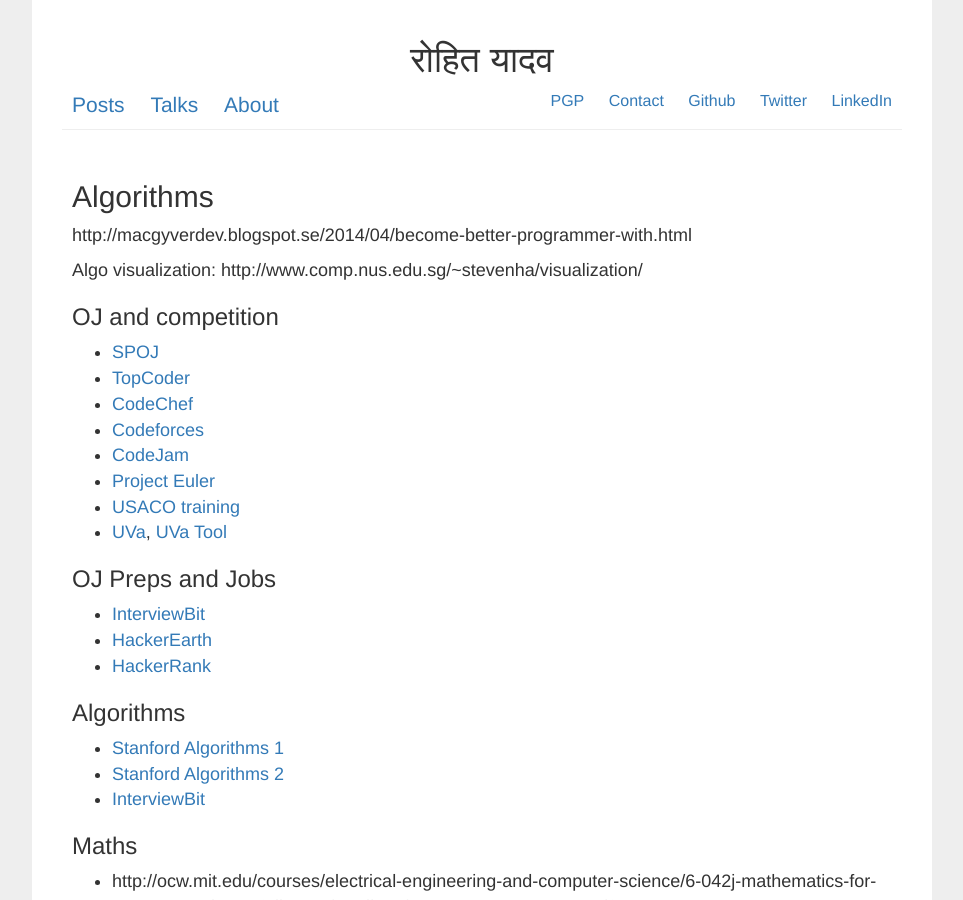
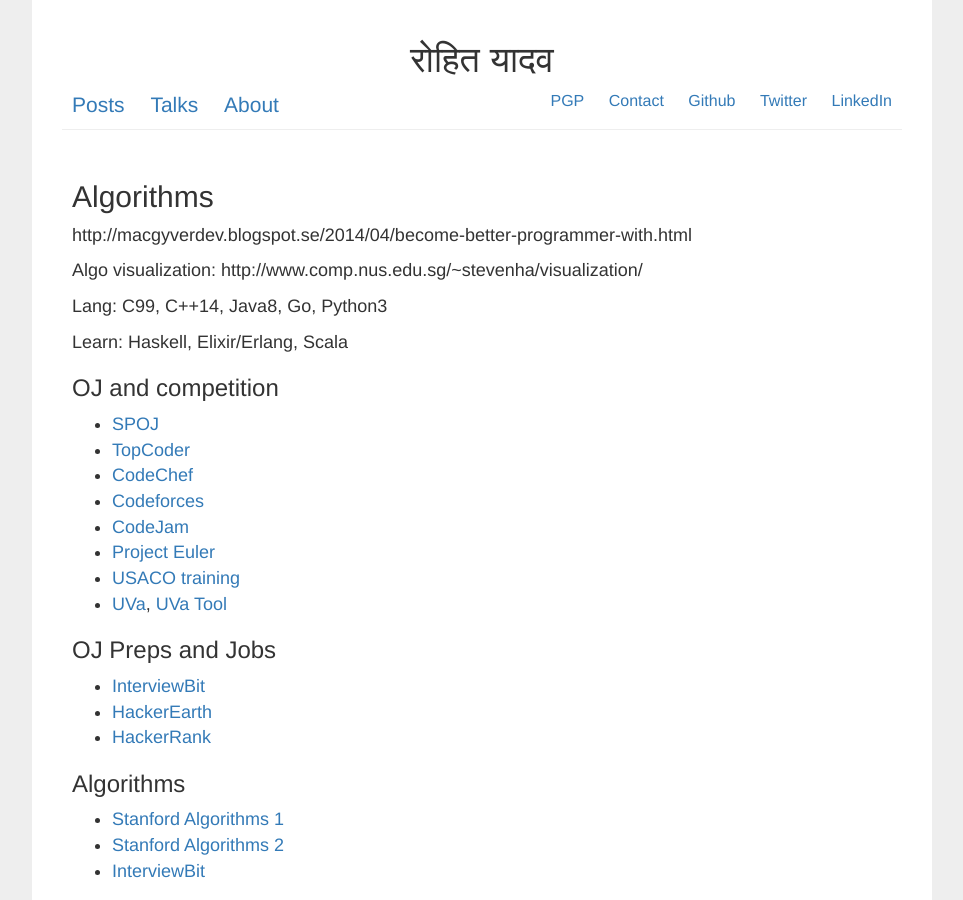
Before and after one commit to rohityadavcloud/rohityadavcloud.github.io, a Jekyll site: the page built from k/algorithms.markdown, in a window 1280 px wide and 900 px high. Shown: the whole window, without its empty margins (158-1121 px from the left). Built offline with Jekyll 4.4.1, drawn with Linux system fonts in a browser that asks for light colours.

Commit message:
kup
Signed-off-by: Rohit Yadav <bhaisaab@baagi.org>

```diff
--- a/k/algorithms.markdown
+++ b/k/algorithms.markdown
@@ -8,6 +8,10 @@
 
 Algo visualization:
 http://www.comp.nus.edu.sg/~stevenha/visualization/
+
+Lang: C99, C++14, Java8, Go, Python3
+
+Learn: Haskell, Elixir/Erlang, Scala
 
 ### OJ and competition
 
```
